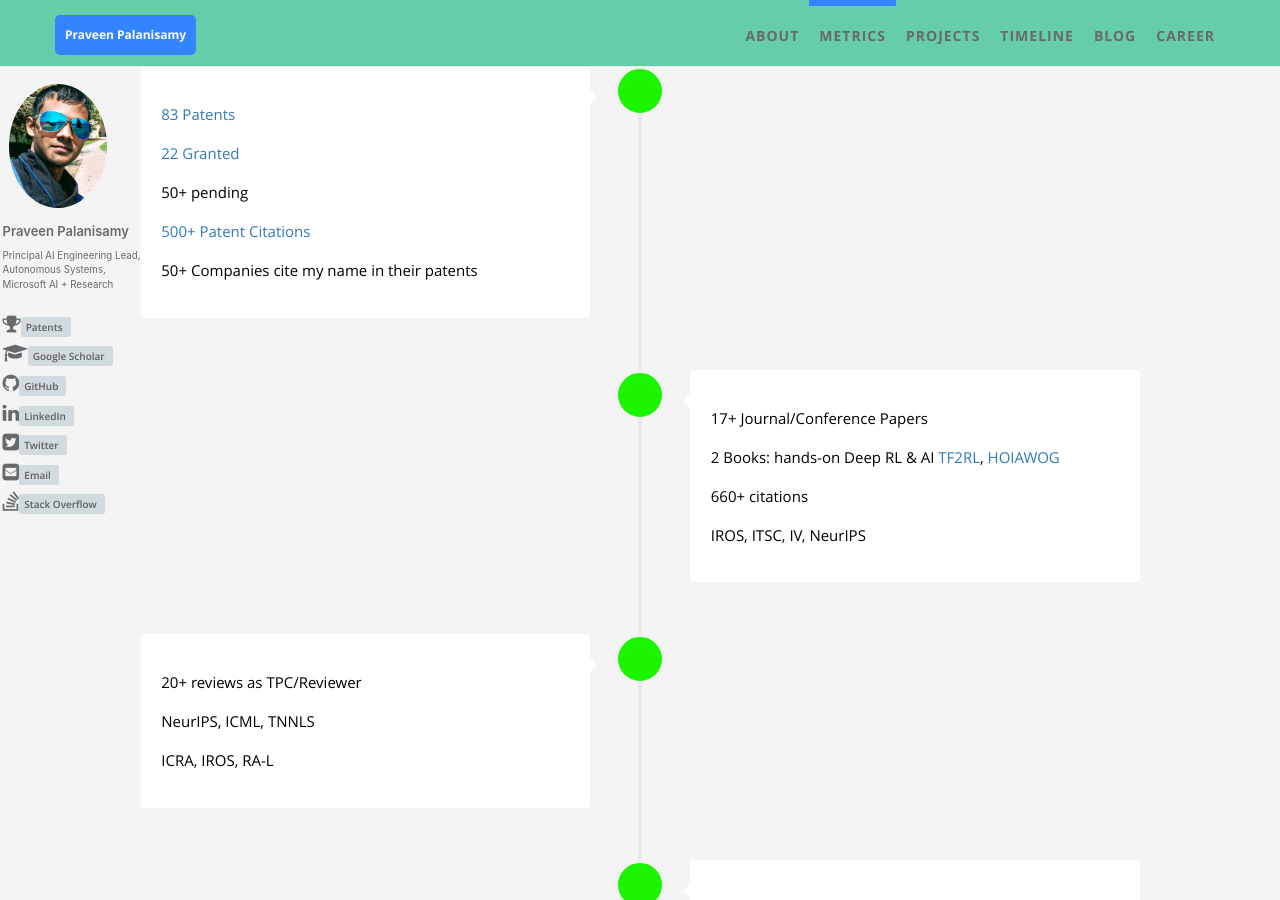
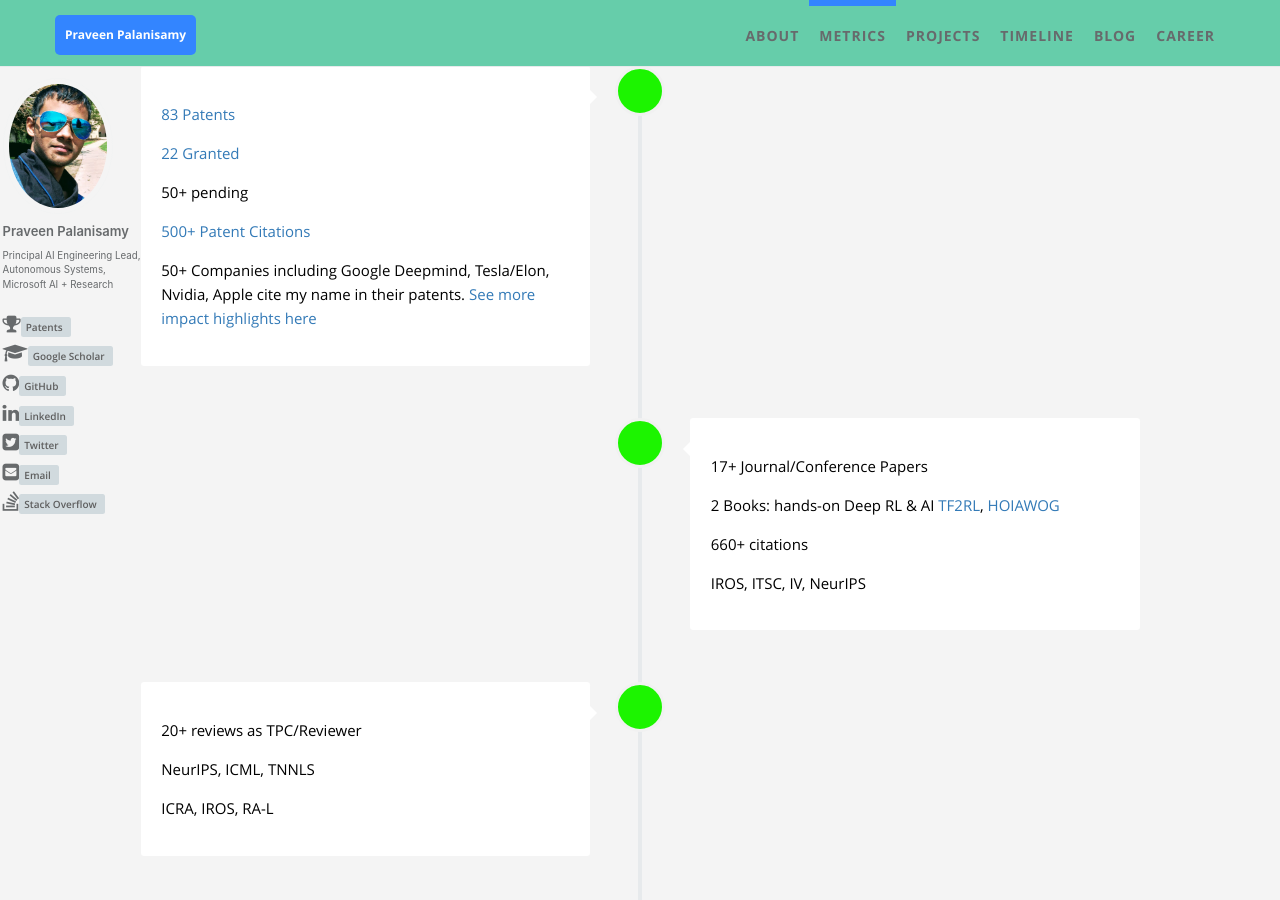
Before and after one commit to praveen-palanisamy/praveen-palanisamy.github.io, a Jekyll site: the page built from index.html, in a window 1280 px wide and 900 px high, scrolled down 991 px. Built offline with Jekyll 4.4.1, drawn with Linux system fonts in a browser that asks for light colours.

Commit message:
Add link to blog post section on patent impact highlights

```diff
--- a/_data/index/metrics.yml
+++ b/_data/index/metrics.yml
@@ -3,7 +3,7 @@
     - "[22 Granted](https://link.lens.org/Syvdc0HGHwg)"
     - "50+ pending"
     - "[500+ Patent Citations](https://link.lens.org/LMMGr0tWIgj)"
-    - "50+ Companies cite my name in their patents"
+    - "50+ Companies including Google Deepmind, Tesla/Elon, Nvidia, Apple cite my name in their patents. [See more impact highlights here](/blog/insights-from-patent-records/#insights-from-my-patents-and-inventions)"
 
 - title: "17+ Journal/Conference Papers"
   items:
```
